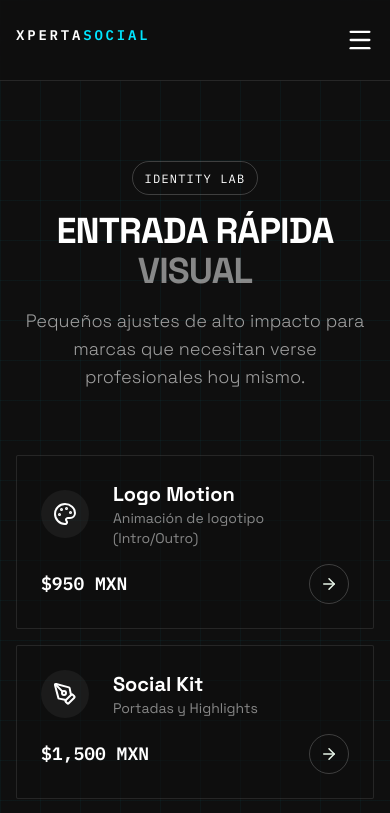
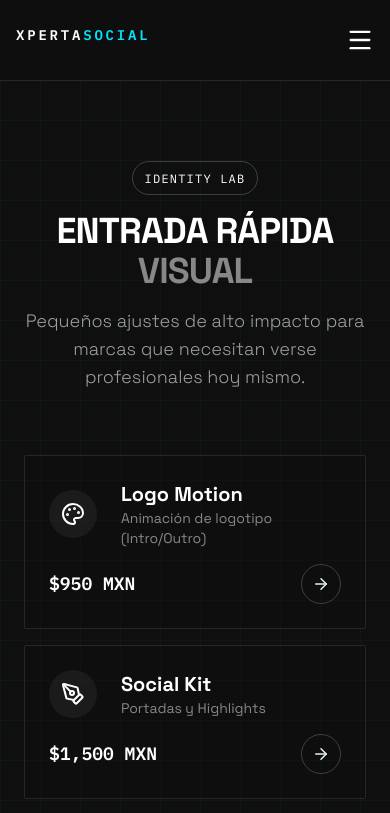
Before and after one commit to lbaddass/xpertasocial-web, a Next.js app: page /identity-lab in a window 390 px wide. Shown: the top 813 px of the page. Built offline with nearby package versions, Linux system fonts and the light colour scheme.

Commit message:
Refactor Identity Lab page layout and add images
Updated the Identity Lab page to improve layout and responsiveness by restructuring container divs and padding. Added two new image assets to the public directory. Also simplified the main container in the root layout for better flexibility.

```diff
--- a/src/app/identity-lab/page.tsx
+++ b/src/app/identity-lab/page.tsx
@@ -24,7 +24,8 @@ export default function IdentityLabPage() {
   ];
 
   return (
-    <div className="max-w-4xl mx-auto pt-20 pb-20">
+    <div className="min-h-screen pt-20 pb-20">
+      <div className="max-w-4xl mx-auto px-6">
         {/* Header */}
         <div className="text-center mb-16 space-y-4">
           <div className="inline-block px-3 py-1 border border-white/20 rounded-full">
@@ -85,5 +86,6 @@ export default function IdentityLabPage() {
           </Link>
         </div>
       </div>
+    </div>
   );
 }
--- a/src/app/layout.tsx
+++ b/src/app/layout.tsx
@@ -40,7 +40,7 @@ export default function RootLayout({
         </header>
 
         {/* MAIN with container */}
-        <main className="mx-auto w-full max-w-6xl px-4 sm:px-6 lg:px-8 flex-grow">
+        <main className="flex-grow">
           <div className="fixed inset-0 z-[-1] opacity-20 bg-grid-pattern pointer-events-none" />
           {children}
         </main>
```
Also changed, not shown: public/jose-luis-garcia-orobio Large.jpeg (added), public/jose-luis-garcia-orobio.png (added). Lines whose indentation alone changed are shown as unchanged.
